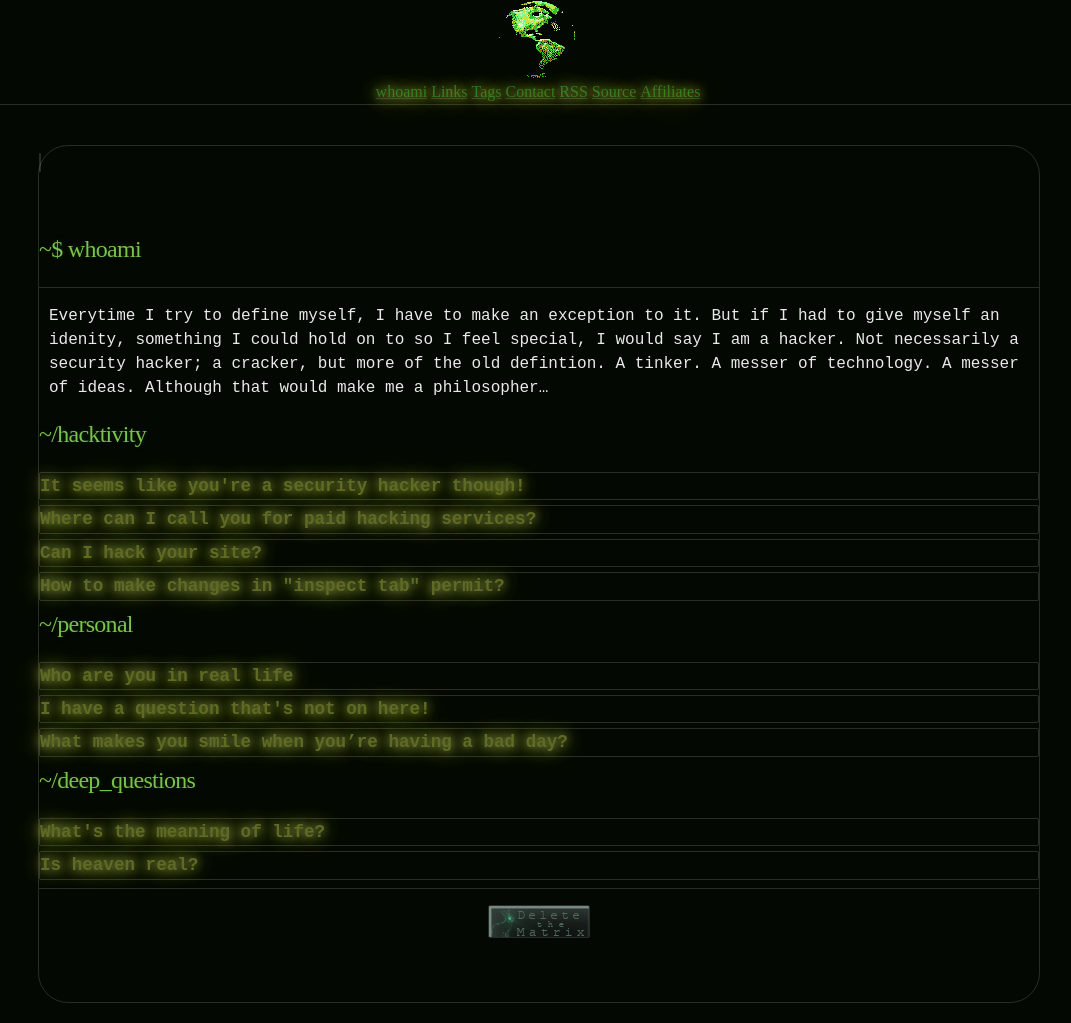
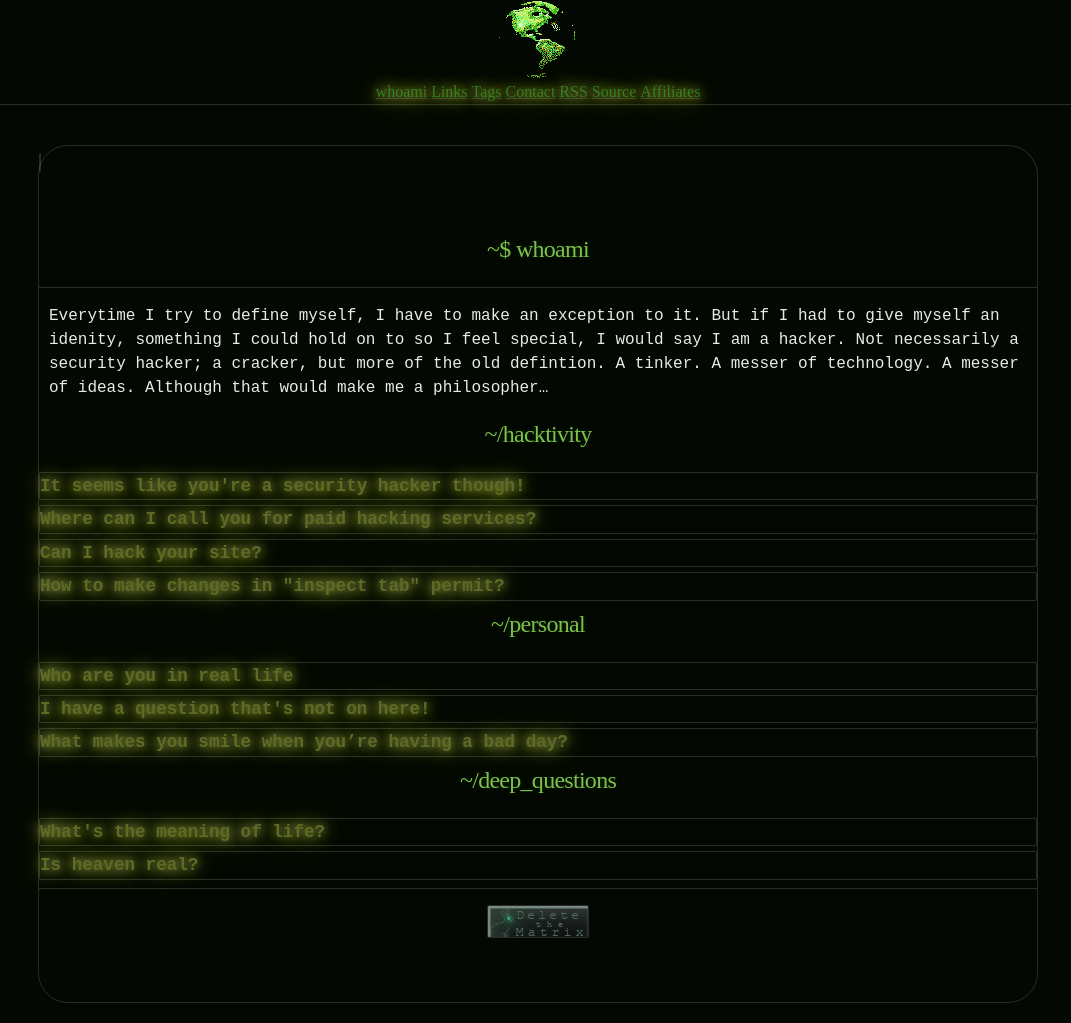
Before and after one commit to CamoCatX/camocatx.github.io, a Jekyll site: the page built from whoami.md, in a window 1280 px wide. Shown: the whole page, without its empty margins (102-1173 px from the left). Built offline with Jekyll 4.4.1, drawn with Linux system fonts in a browser that asks for light colours.

Commit message:
Update base.scss

```diff
--- a/_sass/base.scss
+++ b/_sass/base.scss
@@ -67,9 +67,6 @@ header h2 {
   color: #3bba2f8c;
 
 }
-#main_content {
-  width: 100%;
-}
 section img {
   border: 1px solid rgba(255, 255, 255, .15);
   border-radius: 2px;
@@ -106,6 +103,7 @@ border: 1px solid rgba(255, 255, 255, .15);
 #main_content h2 {
   font-size: 24px;
   font-weight: normal;
+  text-align: center;
 }
 #main_content h3 {
   font-size: 18px;
```
